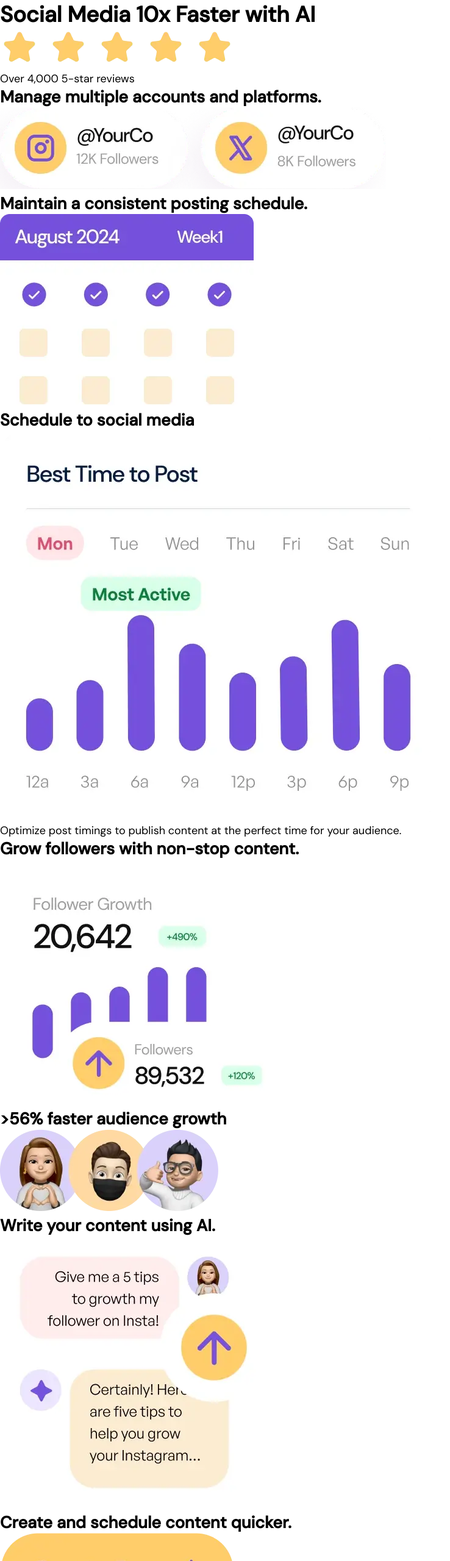
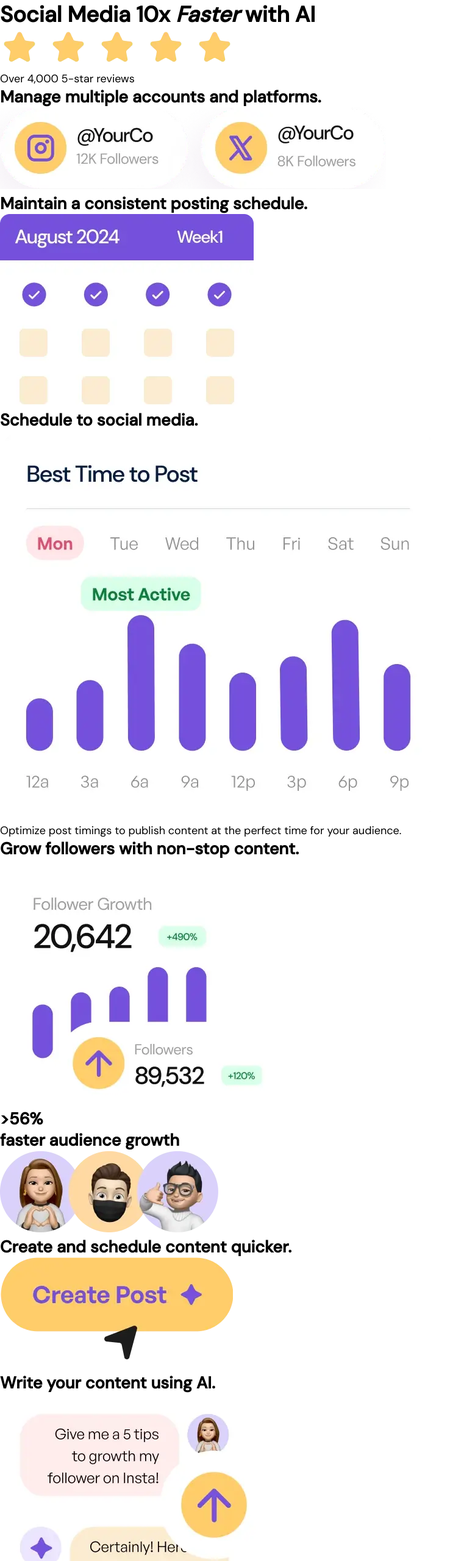
Before and after one commit to j0d3v/bento-grid, a plain HTML site: page index.html in a window 1280 px wide. Shown: the top 2560 px of the page at 61% size, without its empty margins (0-738 px from the left). Drawn offline with Linux system fonts and the light colour scheme.

Commit message:
Rearrange cards, wrap text in span for styling
Signed-off-by: Youssef Eddaif <183735203+j0d3v@users.noreply.github.com>

```diff
--- a/index.html
+++ b/index.html
@@ -17,7 +17,7 @@
     <main>
       <div class="container">
         <div>
-          <h1>Social Media 10x Faster with AI</h1>
+          <h1>Social Media <span>10x</span> <em>Faster</em> with AI</h1>
           <img
             src="./assets/images/illustration-five-stars.webp"
             alt="5-star reviews"
@@ -39,7 +39,7 @@
           />
         </div>
         <div>
-          <h2>Schedule to social media</h2>
+          <h2>Schedule to social media.</h2>
           <img
             src="./assets/images/illustration-schedule-posts.webp"
             alt="Schedule posts"
@@ -57,10 +57,20 @@
           />
         </div>
         <div>
-          <h2>&gt;56% faster audience growth</h2>
+          <h2>
+            <p>&gt;56%</p>
+            <p>faster audience growth</p>
+          </h2>
           <img
             src="./assets/images/illustration-audience-growth.webp"
             alt="Audience growth"
+          />
+        </div>
+        <div>
+          <h2>Create and schedule content <span>quicker.</span></h2>
+          <img
+            src="./assets/images/illustration-create-post.webp"
+            alt="Create and schedule content"
           />
         </div>
         <div>
@@ -70,13 +80,6 @@
             alt="AI content creation"
           />
         </div>
-        <div>
-          <h2>Create and schedule content quicker.</h2>
-          <img
-            src="./assets/images/illustration-create-post.webp"
-            alt="Create and schedule content"
-          />
-        </div>
       </div>
     </main>
   </body>
```
